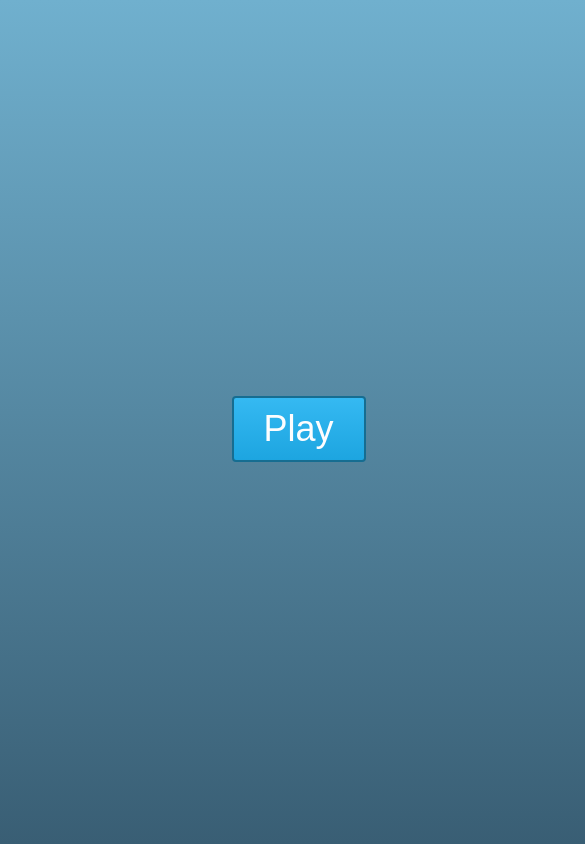
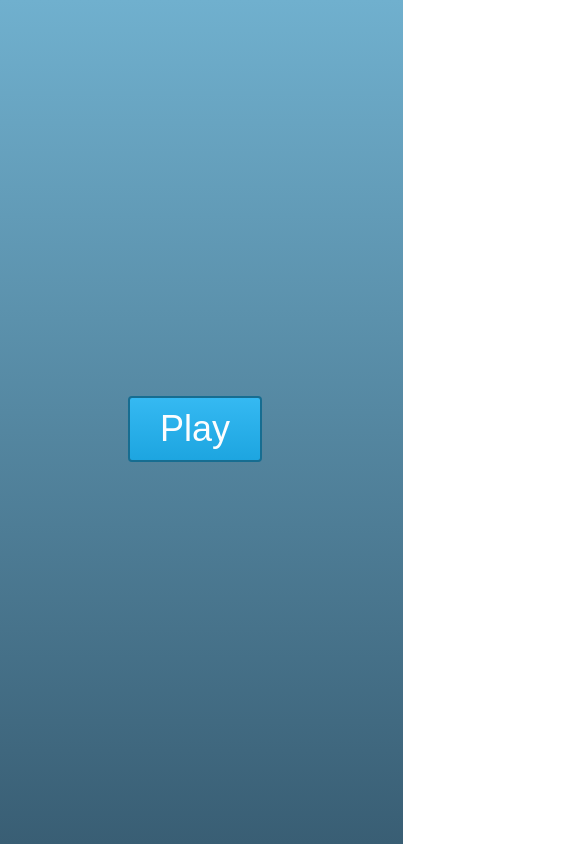
Before and after one commit to kirkary/saf, a plain HTML site: page index.html in a window 390 px wide. Shown: the whole page, 585 px wide, since content can reach past the window. Drawn offline with Linux system fonts and the light colour scheme.

Commit message:
screen hotfix

```diff
--- a/Go.js
+++ b/Go.js
@@ -4,15 +4,15 @@ var canvas = document.getElementById('canvas');
 var context = canvas.getContext('2d');
 var mainWrapper = document.getElementById('main-wrapper');
 var container =document.getElementsByClassName('container');
-
+var mobile = /Android|webOS|iPhone|iPad|iPod|BlackBerry|IEMobile|Opera Mini|iemobile|Windows Phone/i.test(navigator.userAgent);
 var resize = function(){
-if(!/Android|webOS|iPhone|iPad|iPod|BlackBerry|IEMobile|Opera Mini|iemobile|Windows Phone/i.test(navigator.userAgent) ) {
+if(!mobile) {
+    container[0].style.width = "100%";
+    container[0].style.height = "100%";
     container[0].style.maxWidth = "597px";
     container[0].style.maxHeight = "768px";
 }
 else{
-    container[0].style.maxWidth = "100%";
-    container[0].style.maxHeight = "100%";
     container[0].style.width = "100%";
     container[0].style.height = "100%";
 }
@@ -27,19 +27,41 @@ if(container[0].offsetHeight > container[0].offsetWidth)
     container[0].style.height = "100%";
     canvas.height = container[0].offsetHeight;
     canvas.width =  canvas.height/ratio;
-    scale = canvas.height / contentHeight;
-    container[0].style.width = canvas.width +'px';
+    if(canvas.width > container[0].offsetWidth)
+    {
+        ratio = contentWidth/contentHeight;
+        container[0].style.width = "100%";
+        canvas.width = container[0].offsetWidth;
+        canvas.height =  canvas.width/ratio;
+        scale = canvas.width / contentWidth;
+        container[0].style.height = canvas.height +'px';
+    }
+    else{
+        scale = canvas.height / contentHeight;
+        container[0].style.width = canvas.width +'px';
+    }
 }
 else{
     ratio = contentWidth/contentHeight;
     container[0].style.width = "100%";
     canvas.width = container[0].offsetWidth;
     canvas.height =  canvas.width/ratio;
-    scale = canvas.width / contentWidth;
-    container[0].style.height = canvas.height +'px';
+    if(canvas.height > container[0].offsetHeight)
+    {
+        ratio = contentHeight/contentWidth;
+        container[0].style.height = "100%";
+        canvas.height = container[0].offsetHeight;
+        canvas.width =  canvas.height/ratio;
+        scale = canvas.height / contentHeight;
+        container[0].style.width = canvas.width +'px';
+    }
+    else{
+        scale = canvas.width / contentWidth;
+        container[0].style.height = canvas.height +'px';
+    }
 }
-
-container[0].style.top = (mainWrapper.offsetHeight - container[0].offsetHeight)/2 + 'px';
+    container[0].style.left = (mainWrapper.offsetWidth - container[0].offsetWidth)/2 + 'px';
+    container[0].style.top = (mainWrapper.offsetHeight - container[0].offsetHeight)/2 + 'px';
 return scale;
 };
 
--- a/styles.css
+++ b/styles.css
@@ -20,10 +20,9 @@ html,body{
     position: relative;
     /*display: table-cell;*/
     /*vertical-align: middle;*/
-    margin: 0 auto;
-    /*height:535px;*/
+    height:535px;
     min-height: 535px;
-    /*width: 416px;*/
+    width: 416px;
     min-width: 416px;
 }
 
```
